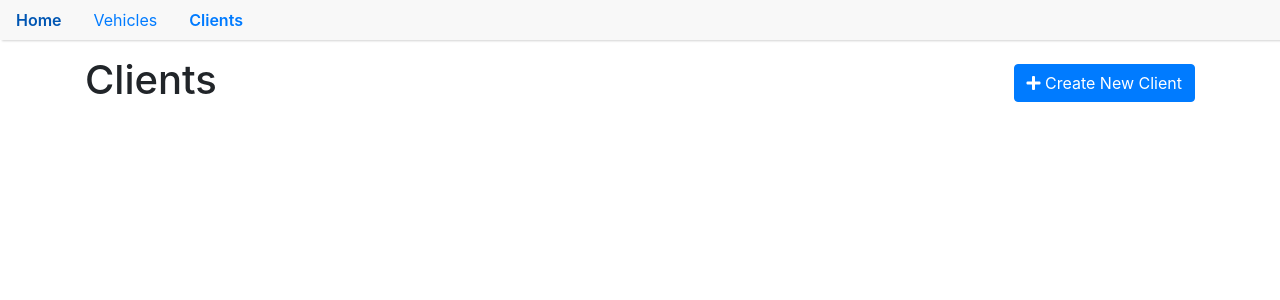
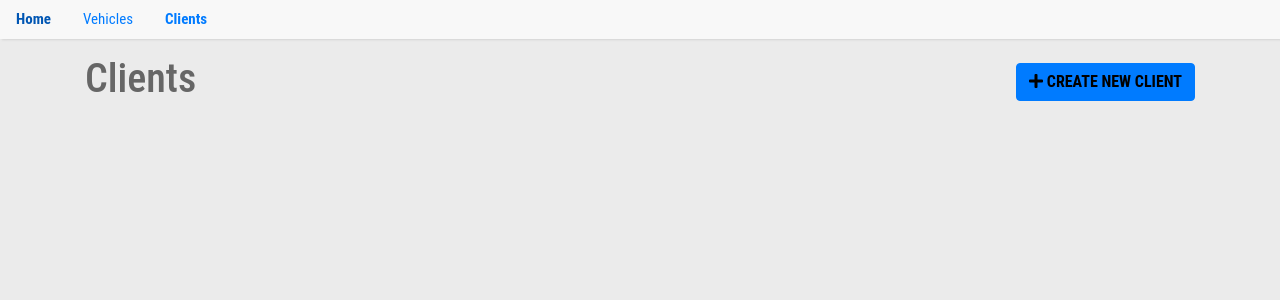
Before and after one commit to eliaquin/TestRentCarFrontEnd, a React (Create React App) app: page /clients in a window 1280 px wide. Shown: the top 300 px of the page. Built offline with nearby package versions, Linux system fonts and the light colour scheme; no server answers.

Commit message:
Inicio formulario

```diff
--- a/src/App.js
+++ b/src/App.js
@@ -2,7 +2,8 @@ import React from 'react';
 import Navigation from './components/common/Navigation';
 import Clients from './components/clients/Clients';
 import AddClient from './components/clients/AddClient';
-import Vehicles from './components/Vehicles';
+import Vehicles from './components/vehicles/Vehicles';
+import AddVehicle from './components/vehicles/AddVehicle';
 import Home from './components/Home.jsx';
 import { Route, Switch } from 'react-router-dom';
 import './App.css';
@@ -13,6 +14,7 @@ function App() {
       <Navigation />
       <main className="container mt-3">
         <Switch>
+          <Route path="/vehicles/add" component={AddVehicle} />
           <Route path="/vehicles" component={Vehicles} />
           <Route path="/clients/add" component={AddClient} />
           <Route path="/clients" component={Clients} />
--- a/src/components/Vehicles.jsx
+++ /dev/null
@@ -1,13 +0,0 @@
-import React, { Component } from "react";
-class Vehicles extends Component {
-  state = {};
-  render() {
-    return (
-      <div>
-        <h1>Vehicles</h1>
-      </div>
-    );
-  }
-}
-
-export default Vehicles;
--- a/src/index.css
+++ b/src/index.css
@@ -1,14 +1,55 @@
 body {
-  margin: 0;
-  padding: 0;
-  font-family: -apple-system, BlinkMacSystemFont, "Segoe UI", "Roboto", "Oxygen",
-    "Ubuntu", "Cantarell", "Fira Sans", "Droid Sans", "Helvetica Neue",
-    sans-serif;
-  -webkit-font-smoothing: antialiased;
-  -moz-osx-font-smoothing: grayscale;
+  font-size: 15px;
+  font-family: "Roboto Condensed", Arial, Verdana, sans-serif;
+  color: #666;
+  background-color: #ebebeb;
 }
 
-code {
-  font-family: source-code-pro, Menlo, Monaco, Consolas, "Courier New",
-    monospace;
+a:focus,
+button:focus {
+  outline: 0;
 }
+
+.thumbnails {
+  border: solid 1px #e0e0e0;
+  margin: 5px auto;
+  padding: 20px;
+  background: #fff;
+  border-radius: 4px;
+}
+
+.thumbnails .car-pic img {
+  width: auto;
+  max-height: 200px;
+  max-width: 100%;
+  display: block;
+  margin: 0 auto;
+}
+
+.title,
+.btn {
+  font-weight: 700;
+  text-transform: uppercase;
+  color: #000;
+}
+
+.car-features {
+  list-style: none;
+  padding-left: 1px;
+  -ms-flex-wrap: wrap;
+  flex-wrap: wrap;
+}
+
+.car-features li {
+  font-size: 14px;
+  text-align: left;
+  color: #666;
+  margin: 0 0 6px;
+  vertical-align: middle;
+  width: 50%;
+}
+
+.car-features li strong::after {
+  content: ": ";
+  padding-right: 5px;
+}
```
